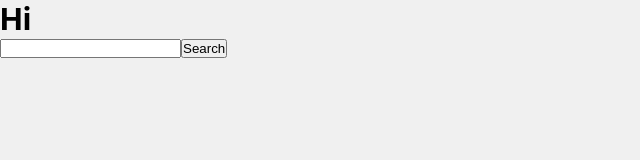
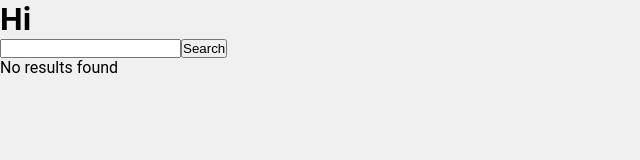
Before and after one commit to Marshall-Bits/dittopedia-client, an Angular app: page /search in a window 1280 px wide. Shown: the top 160 px of the page, without its empty margins (0-640 px from the left). Built offline with nearby package versions, Linux system fonts and the light colour scheme.

Commit message:
add resource card logic and move interface

```diff
--- a/src/app/resource-card/resource-card.component.html
+++ b/src/app/resource-card/resource-card.component.html
@@ -1 +1,5 @@
-<p>resource-card works!</p>
+<li>
+    <a href={{resource?.url}}>{{resource?.title}}</a>
+    <p>{{resource?.description}}</p>
+    <img src={{resource?.favIcon}} alt={{resource?.title}}>
+</li>
--- a/src/app/search-resource/search-resource.component.html
+++ b/src/app/search-resource/search-resource.component.html
@@ -3,7 +3,12 @@
   <button type="submit">Search</button>
 </form>
 <ul>
-  @for (resource of searchResults; track resource._id){
-      <li>{{ resource.title }}</li>
+  @if(searchResults.length !== 0){
+    @for (resource of searchResults; track resource._id){
+      <app-resource-card [resource]="resource" />
+    }
+  }
+  @else{
+    <li>No results found</li>
   }
 </ul>
```
Also changed, not shown: src/app/resource-card/resource-card.component.ts (+4 -3 lines), src/app/search-resource/search-resource.component.ts (+1 -9 lines), src/interfaces/index.ts (added, +8 -0 lines).
